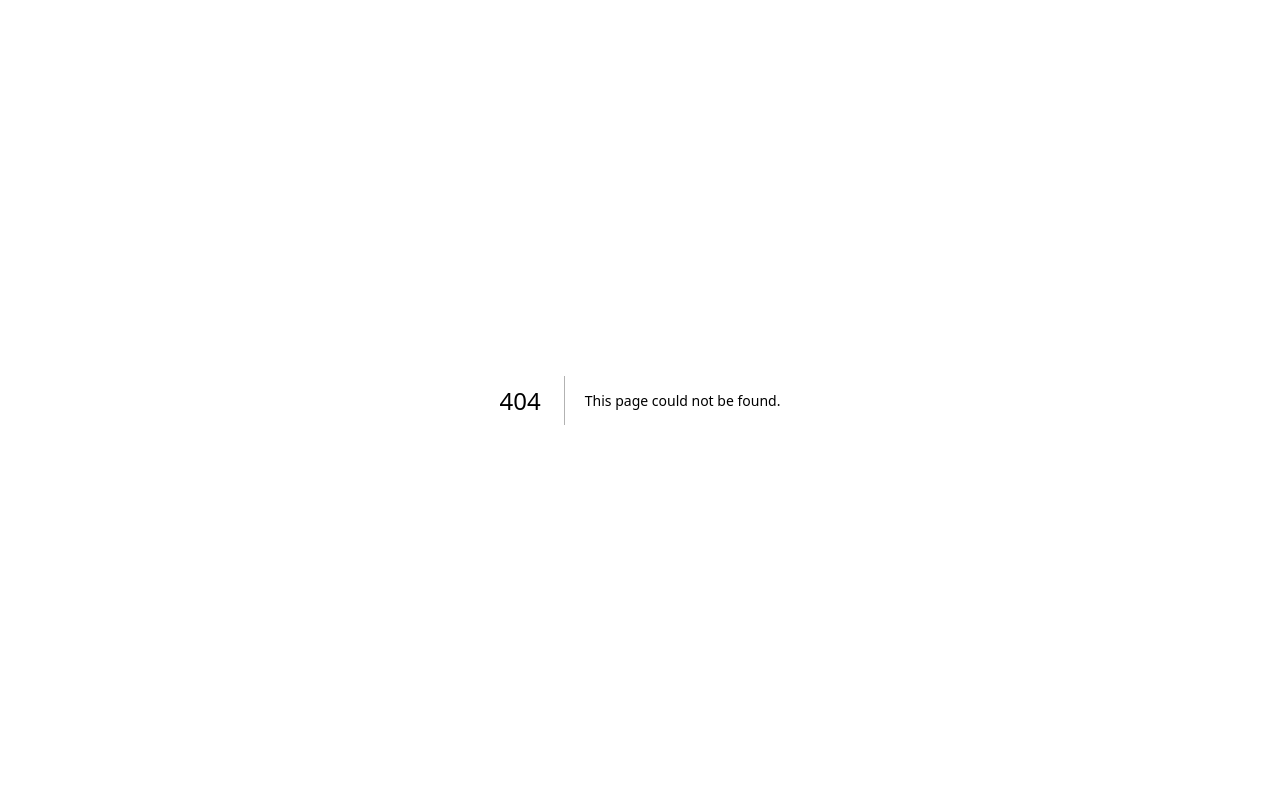
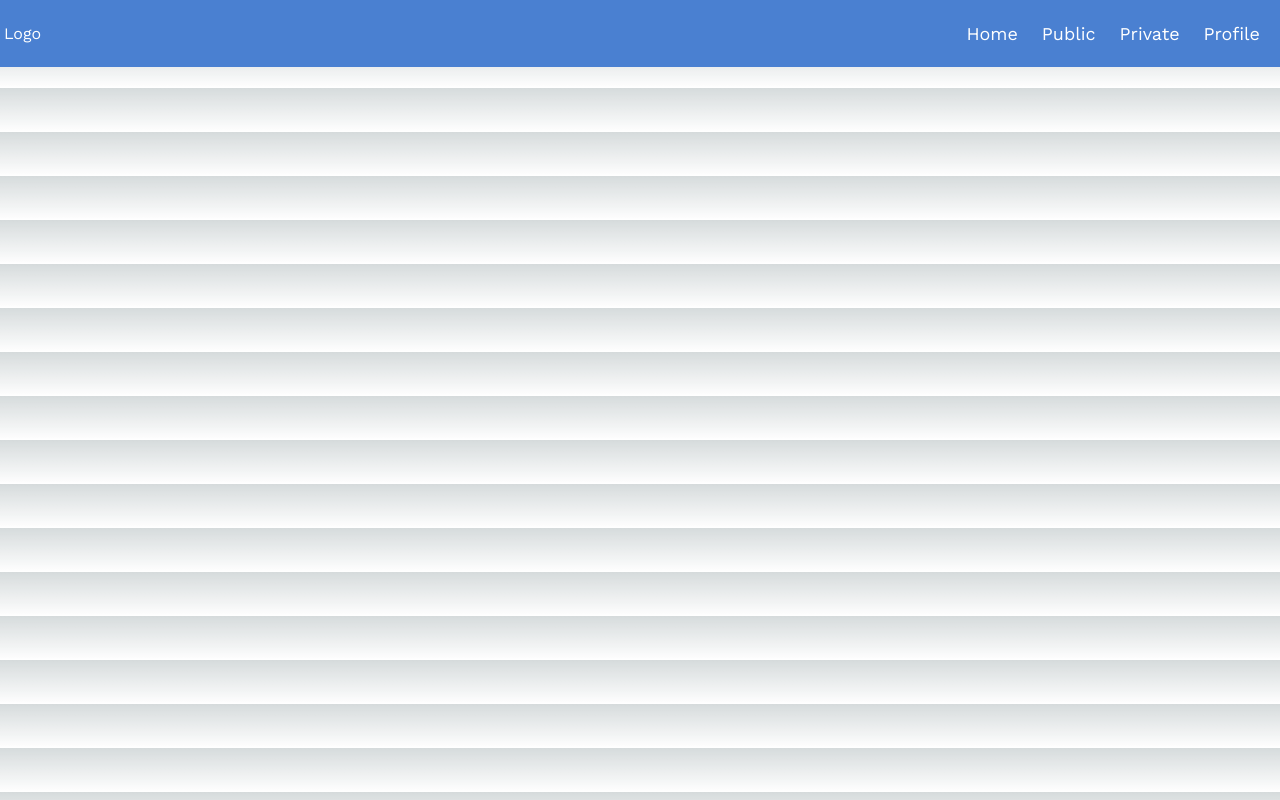
Before and after one commit to SanC005/chimes, a Next.js app: page /profile in a window 1280 px wide. Before the commit this address had no page. Built offline with nearby package versions, Linux system fonts and the light colour scheme.

Commit message:
added routing with navbar in layout

```diff
--- a/src/app/layout.js
+++ b/src/app/layout.js
@@ -1,4 +1,6 @@
+import Navbar from '@/components/navbar/navbar'
 import './globals.css'
+import 'src/styles/navbar.css'
 import { Inter } from 'next/font/google'
 
 const inter = Inter({ subsets: ['latin'] })
@@ -11,7 +13,14 @@ export const metadata = {
 export default function RootLayout({ children }) {
   return (
     <html lang="en">
-      <body className={inter.className}>{children}</body>
+
+      <div className="h-5">
+          <Navbar/>
+      </div>
+      <div className="">
+        <body className={inter.className}>{children}</body>
+      </div>
+
     </html>
   )
 }
--- a/src/app/page.js
+++ b/src/app/page.js
@@ -1,21 +1,17 @@
-"use client"
+
 import Navbar from "@/components/navbar/navbar";
 import Profile from "@/components/profile/profile";
 import Sidebar from "@/components/sidebar/Sidebar";
 import Popup from "@/components/Popup";
-import "../styles/global.css";
+import "../styles/navbar.css";
 import Feed from "@/components/public_feed/feed";
-import { useState } from "react";
 import Feedgrid from "@/components/public_feed/feedgrid";
 export default function Home() {
   // const [buttonPopup,setButtonPopup] = useState(false);
   return (
     <div>
       <main>
-        <div className="py-8">
-          <Navbar/>
 
-        </div>
       {/* <div className='text-center bold text-white'>
         chimes
       </div> */}
@@ -28,12 +24,6 @@ export default function Home() {
         </div>
       </div>
     </main>
-    <div className="">
-      {/* <Popup trigger={buttonPopup} setTrigger={setButtonPopup}>
-                <h3>This is my popup</h3>
-      </Popup> */}
-
-    </div>
     </div>
 
   );
--- a/src/app/private/page.js
+++ b/src/app/private/page.js
@@ -2,6 +2,7 @@ import React from 'react'
 
 export default function page() {
   return (
-    <div> private page</div>
+        <div className='text-white'> private page</div>
+
   )
 }
--- /dev/null
+++ b/src/app/profile/page.js
@@ -0,0 +1,7 @@
+
+
+export default function DefaultProfile() {
+    return (
+      <div> Default page page</div>
+    )
+  }
--- a/src/app/public/page.js
+++ b/src/app/public/page.js
@@ -1,4 +1,3 @@
-import React from 'react'
 
 export default function page() {
   return (
--- a/src/components/navbar/navbar.jsx
+++ b/src/components/navbar/navbar.jsx
@@ -4,14 +4,15 @@ import React, { useState } from "react";
 import Link from "next/link";
 const MENU_LIST = [
   { text: "Home", href: "/" },
-  { text: "About Us", href: "/about" },
-  { text: "Contact", href: "/contact" },
+  { text: "Public", href: "/public" },
+  { text: "Private", href: "/private" },
+  { text: "Profile", href: "/profile" },
 ];
 const Navbar = () => {
   const [navActive, setNavActive] = useState(null);
   const [activeIdx, setActiveIdx] = useState(-1);
   return (
-    <div className="">
+    <div className="h-full">
       <header>
         <nav className={`nav`}>
           <Link href={"/"}>
@@ -23,9 +24,6 @@ const Navbar = () => {
             onClick={() => setNavActive(!navActive)}
             className={`nav__menu-bar`}
           >
-            <div></div>
-            <div></div>
-            <div></div>
           </div>
           <div className={`${navActive ? "active" : ""} nav__menu-list`}>
             {MENU_LIST.map((menu, idx) => (
--- a/src/components/profile/profile.jsx
+++ b/src/components/profile/profile.jsx
@@ -1,3 +1,4 @@
+"use client"
 import React, { useState } from "react";
 import Image from "next/image";
 import Link from "next/link";
```
Also changed, not shown: src/app/profile/[username].js (added, +13 -0 lines), src/styles/navbar.css (renamed from src/styles/global.css).
